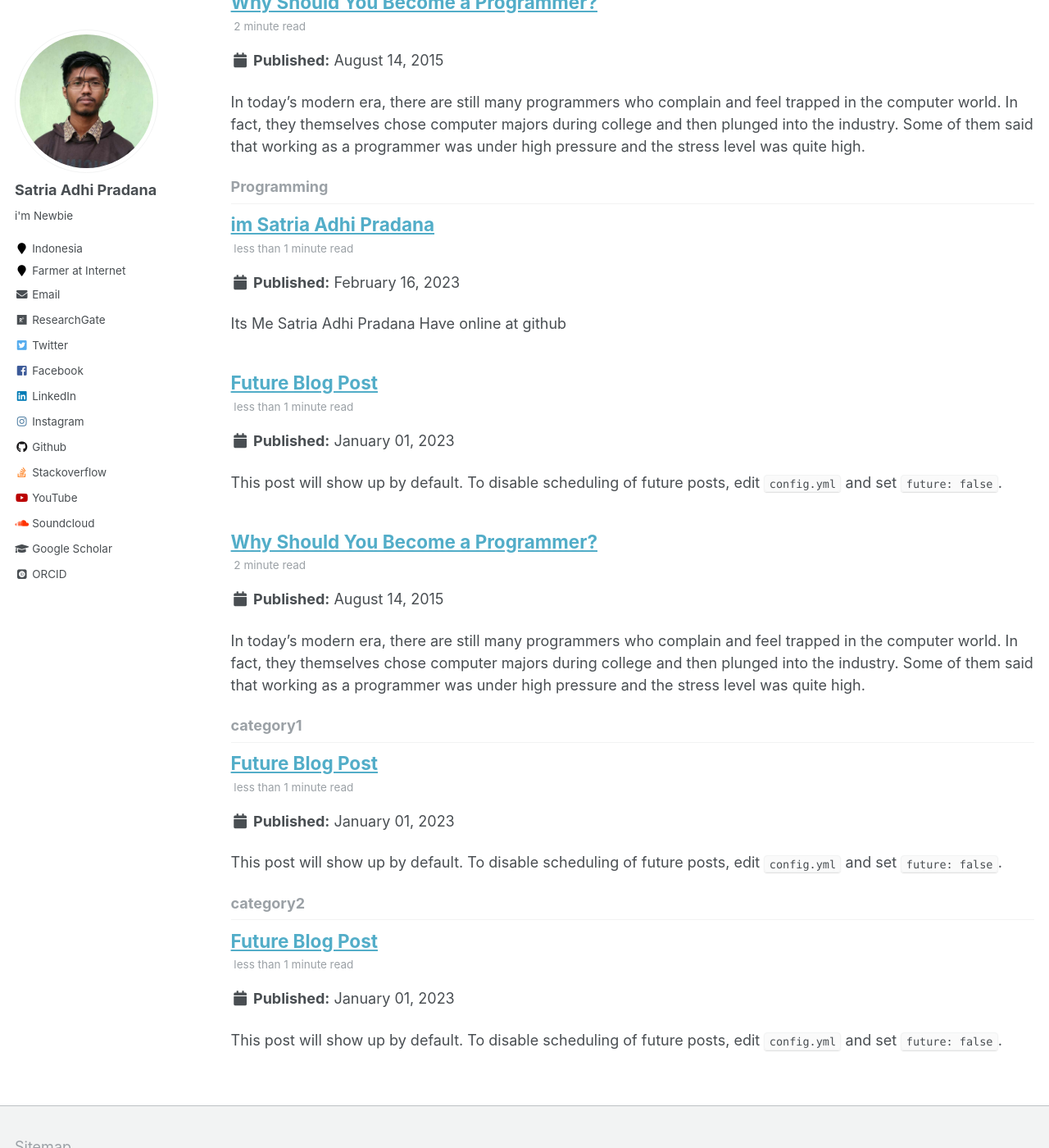
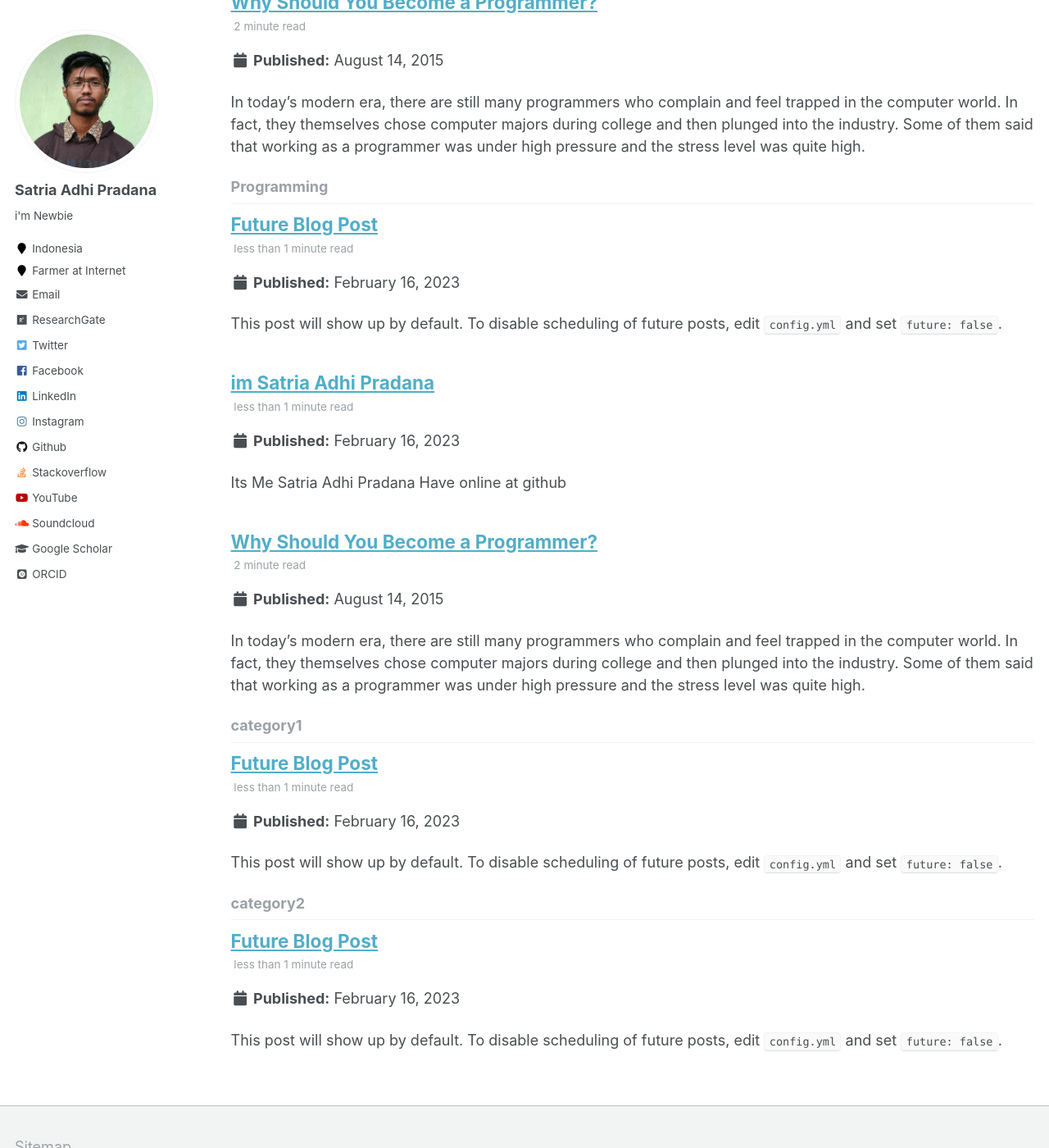
Before and after one commit to SatriaAdhiPradana/satriaadhipradana.github.io, a Jekyll site: the page built from _pages/tag-archive.html, in a window 1280 px wide and 1400 px high, scrolled down 3803 px. Shown: the whole window at 82% size. Built offline with Jekyll 4.4.1, drawn with Linux system fonts in a browser that asks for light colours; some web fonts are replaced.

Commit message:
Update and rename 2023-01-01-future-post.md to 2023-02-16-future-post.md

```diff
--- a/_posts/2023-01-01-future-post.md
+++ b/_posts/2023-02-16-future-post.md
@@ -1,6 +1,6 @@
 ---
 title: 'Future Blog Post'
-date: 2023-01-01
+date: 2023-02-16
 permalink: /posts/2023/02/im-Satria-Adhi-Pradana/
 tags:
   - Programming
```
